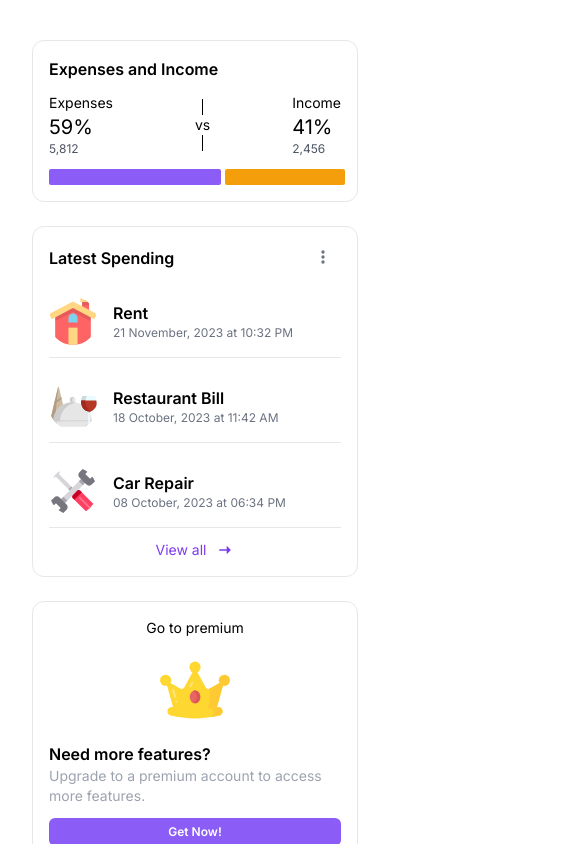
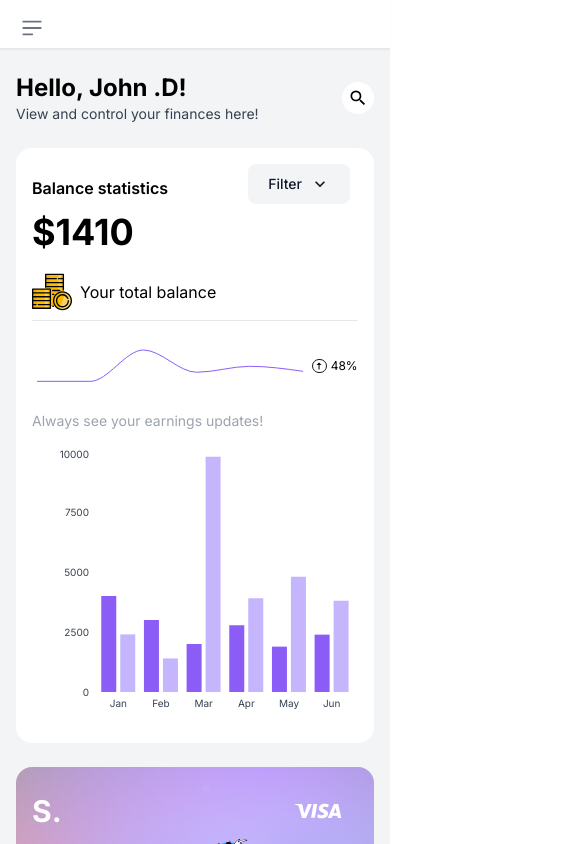
Before and after one commit to jeheskielSunloy77/tyrads-assessment, a Next.js app: page / in a window 390 px wide. Shown: the top 844 px of the page, 585 px wide, since content can reach past the window. Built offline with nearby package versions, Linux system fonts and the light colour scheme; grey boxes are pictures that could not be loaded.

Commit message:
feat: made ui responsive

```diff
--- a/src/app/index-page-partials/balance-statistics/BalanceStatistics.tsx
+++ b/src/app/index-page-partials/balance-statistics/BalanceStatistics.tsx
@@ -42,7 +42,7 @@
 					</DropdownButton>
 				</Dropdown>
 			</div>
-			<div className='grid grid-cols-[30%,70%]'>
+			<div className='grid md:grid-cols-[30%,70%] gap-4 md:gap-0'>
 				<div className='space-y-5'>
 					<div className='text-4xl font-bold'>
 						${isShowingBalance ? balance : '----'}
--- a/src/app/index-page-partials/chat-card/ChatCard.tsx
+++ b/src/app/index-page-partials/chat-card/ChatCard.tsx
@@ -9,7 +9,7 @@
 export default function ChatCard(props: { chatMessages: ChatMessage[] }) {
 	const [chatMessages, setChatMessages] = useState(props.chatMessages)
 	return (
-		<div className='space-y-3 p-4 border-l dark:border-l-gray-700'>
+		<div className='space-y-3 p-4 border-t md:border-l dark:border-gray-700'>
 			<h6 className='font-semibold'>Ester Howard</h6>
 			<div className='max-h-[88px] overflow-auto space-y-2'>
 				{chatMessages.map((chat) => {
--- a/src/app/index-page-partials/credit-card/CreditCard.tsx
+++ b/src/app/index-page-partials/credit-card/CreditCard.tsx
@@ -27,6 +27,7 @@
 					alt='credit card image'
 					width={300}
 					height={200}
+					className='w-40 h-24 sm:w-80 sm:h-52'
 				/>
 			</div>
 			<div className='flex items-end justify-between font-semibold'>
--- a/src/app/index-page-partials/items-to-buy-card/ItemsToBuyCard.tsx
+++ b/src/app/index-page-partials/items-to-buy-card/ItemsToBuyCard.tsx
@@ -17,9 +17,9 @@
 
 	return (
 		<>
-			<div className='space-y-3 border-r p-4 dark:border-gray-700'>
+			<div className='space-y-3 border-b md:border-r p-4 dark:border-gray-700'>
 				<h6 className='font-semibold text-sm'>List of items to buy</h6>
-				<div className='flex items-center justify-between w-1/2'>
+				<div className='flex items-center justify-between w-3/4 sm:w-1/2'>
 					<div>
 						<div className='text-xl font-semibold'>02:00</div>
 						<p className='text-xs text-gray-400'>Sat, Auguest 28</p>
@@ -43,7 +43,7 @@
 						<span className='font-semibold'>Add an item</span>
 					</ButtonIcon>
 				</div>
-				<div className='grid grid-cols-2 gap-2'>
+				<div className='grid sm:grid-cols-2 gap-2'>
 					{shoppingList.map((item, i) => (
 						<div
 							key={item.name + i}
--- a/src/app/layout.tsx
+++ b/src/app/layout.tsx
@@ -17,7 +17,7 @@
 			<body className={inter.className}>
 				<GlobalProviders>
 					<Sidebar />
-					<main className='bg-gray-100 dark:bg-gray-800 pl-24'>
+					<main className='bg-gray-100 dark:bg-gray-800 sm:pl-[60px] md:pl-24 mt-12 sm:mt-0'>
 						{props.children}
 					</main>
 				</GlobalProviders>
--- a/src/app/page.tsx
+++ b/src/app/page.tsx
@@ -22,7 +22,7 @@
 export default function Home() {
 	return (
 		<div className='relative'>
-			<div className='pr-[502px] py-10 space-y-6'>
+			<div className='md:mr-[502px] py-6 md:py-10 space-y-6 md:px-0 px-4'>
 				<header className='flex items-center justify-between'>
 					<div>
 						<h3 className='font-bold text-2xl'>Hello, John .D!</h3>
@@ -34,18 +34,18 @@
 						<Icon name='magnify' />
 					</button>
 				</header>
-				<div className='grid grid-cols-2 gap-6'>
+				<div className='grid md:grid-cols-2 gap-6 '>
 					<BalanceStatistics
 						financesData={financesData}
 						balanceDiffFromLastMonth={balanceDiffFromLastMonth}
 					/>
 					<CreditCard />
-					<div className='col-span-2 grid grid-cols-2 rounded-2xl bg-white dark:bg-gray-900'>
+					<div className='md:col-span-2 md:grid grid-cols-2 rounded-2xl bg-white dark:bg-gray-900'>
 						<ItemsToBuyCard shoppingList={shoppingList} />
 						<ChatCard chatMessages={chatMessages} />
 					</div>
 				</div>
-				<div className='grid grid-cols-[0.65fr,0.35fr] gap-6'>
+				<div className='grid md:grid-cols-[0.65fr,0.35fr] gap-6'>
 					<LatestTransactionsCard transactions={transactions} />
 					<div className='p-4 rounded-2xl bg-white dark:bg-gray-900'>
 						<div className='flex items-center justify-between'>
@@ -59,7 +59,7 @@
 					</div>
 				</div>
 			</div>
-			<div className='bg-white dark:bg-gray-900 space-y-6 py-10 px-8 fixed right-0 top-0 h-screen'>
+			<div className='bg-white dark:bg-gray-900 space-y-6 py-10 px-4 md:px-8 md:fixed right-0 top-0 md:h-screen'>
 				<div className='p-4 border dark:border-gray-800 rounded-xl space-y-3'>
 					<h5 className='font-semibold'>Expenses and Income</h5>
 					<div className='flex items-center justify-between'>
--- a/src/components/charts/CustomActiveShapePieChart.tsx
+++ b/src/components/charts/CustomActiveShapePieChart.tsx
@@ -112,7 +112,7 @@
 					activeShape={renderActiveShape}
 					data={props.data}
 					cx='50%'
-					cy='80%'
+					cy='75%'
 					startAngle={180}
 					endAngle={0}
 					innerRadius={60}
--- a/src/components/sidebar/Sidebar.tsx
+++ b/src/components/sidebar/Sidebar.tsx
@@ -13,6 +13,7 @@
 	const { theme, toggleTheme } = useThemeContext()
 	return (
 		<>
+			<div className='fixed top-0 left-0 z-40 w-full bg-white dark:bg-gray-900 border-b dark:border-b-gray-700 shadow-sm sm:hidden'>
 				<button
 					onClick={toggleSidebar}
 					className='inline-flex items-center p-2 mt-2 ms-3 text-sm text-gray-500 rounded-lg sm:hidden hover:bg-gray-100 focus:outline-none focus:ring-2 focus:ring-gray-200 dark:text-gray-400 dark:hover:bg-gray-700 dark:focus:ring-gray-600'
@@ -31,9 +32,10 @@
 						/>
 					</svg>
 				</button>
+			</div>
 			<aside
-				className={`fixed top-0 left-0 z-40 h-screen transition-transform -translate-x-full sm:translate-x-0 ${
-					isSidebarExpanded ? 'w-64 shadow-2xl' : ''
+				className={`block fixed top-0 left-0 z-40 h-screen transition-all ${
+					isSidebarExpanded ? 'w-64 shadow-2xl' : 'hidden sm:block'
 				}`}
 			>
 				<div className='h-full px-3 py-4 overflow-y-auto bg-white dark:bg-gray-900 flex justify-between flex-col'>
```
Lines whose indentation alone changed are shown as unchanged.
